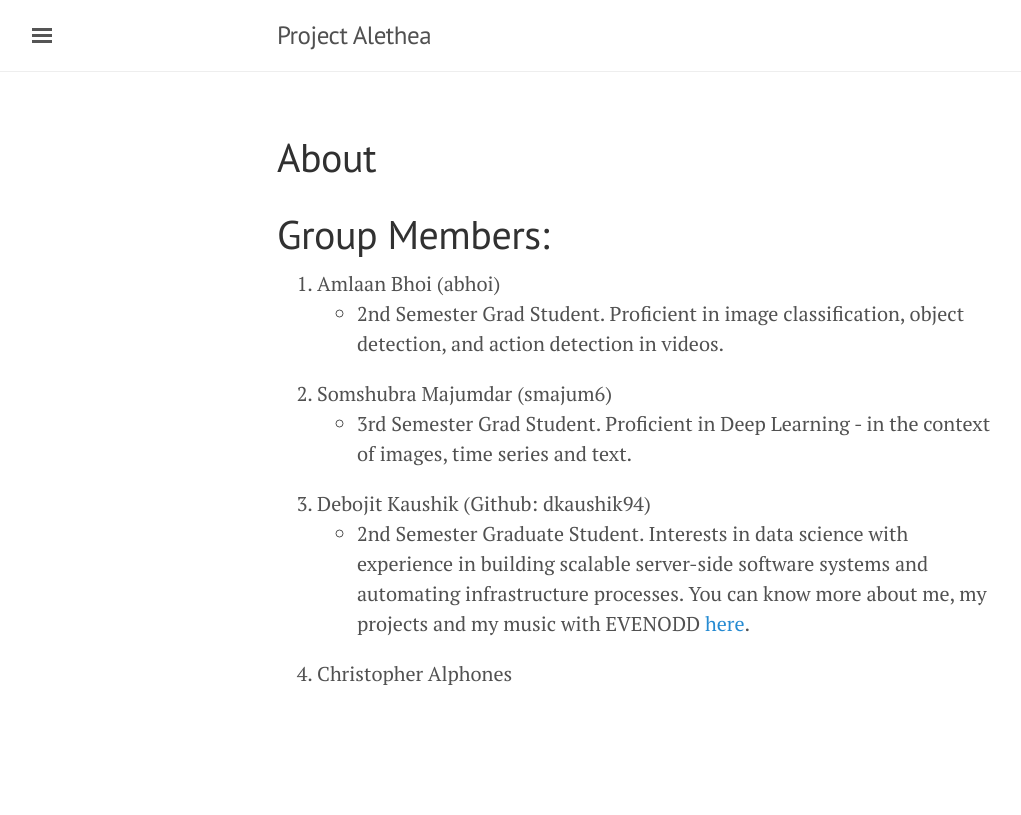
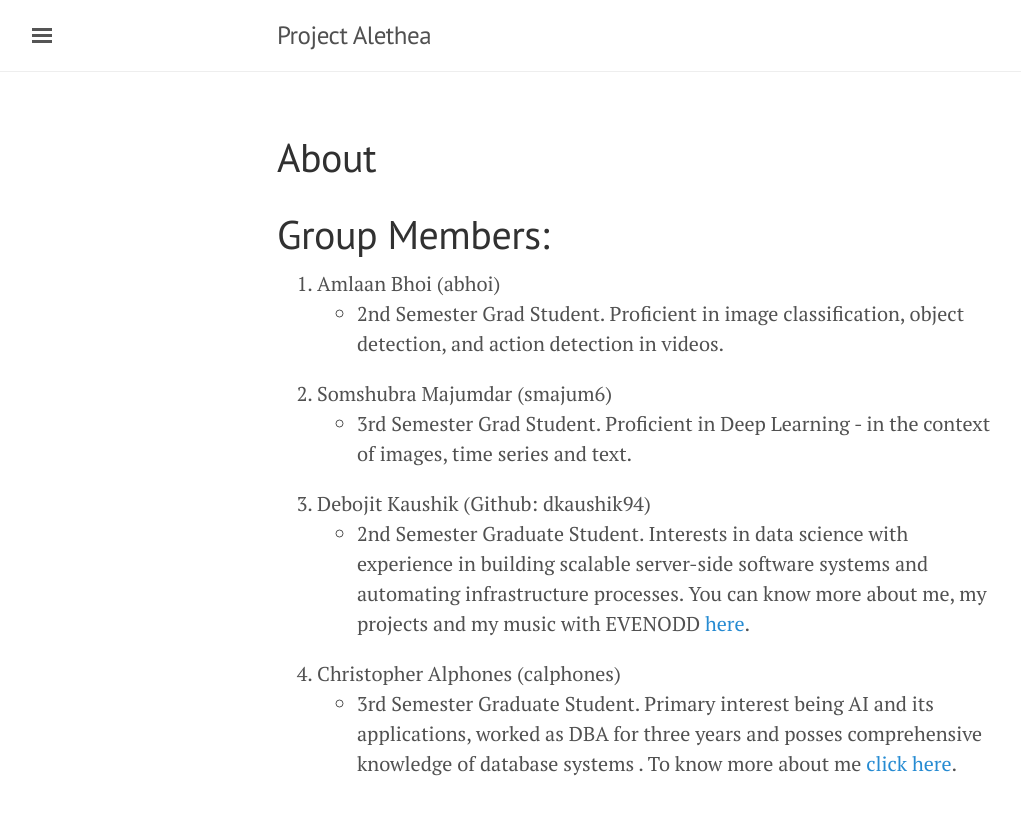
Before and after one commit to titu1994/IDS-Course-Project, a Jekyll site: the page built from about.md, in a window 1280 px wide. Shown: the top 815 px of the page, without its empty margins (3-1024 px from the left). Built offline with Jekyll 4.4.1, drawn with Linux system fonts in a browser that asks for light colours.

Commit message:
added bio

```diff
--- a/about.md
+++ b/about.md
@@ -12,4 +12,5 @@ title: About
   - 3rd Semester Grad Student. Proficient in Deep Learning - in the context of images, time series and text.
 3.  Debojit Kaushik (Github: dkaushik94)
 - 2nd Semester Graduate Student. Interests in data science with experience in building scalable server-side software systems and automating infrastructure processes. You can know more about me, my projects and my music with EVENODD [here](https://debojitkaushikblog.wordpress.com).
-4.  Christopher Alphones
+4.  Christopher Alphones (calphones)
+  - 3rd Semester Graduate Student. Primary interest being AI and its applications, worked as DBA for three years and posses comprehensive knowledge of database systems . To know more about me [click here](https://www.linkedin.com/in/chrisalphones/).
```
